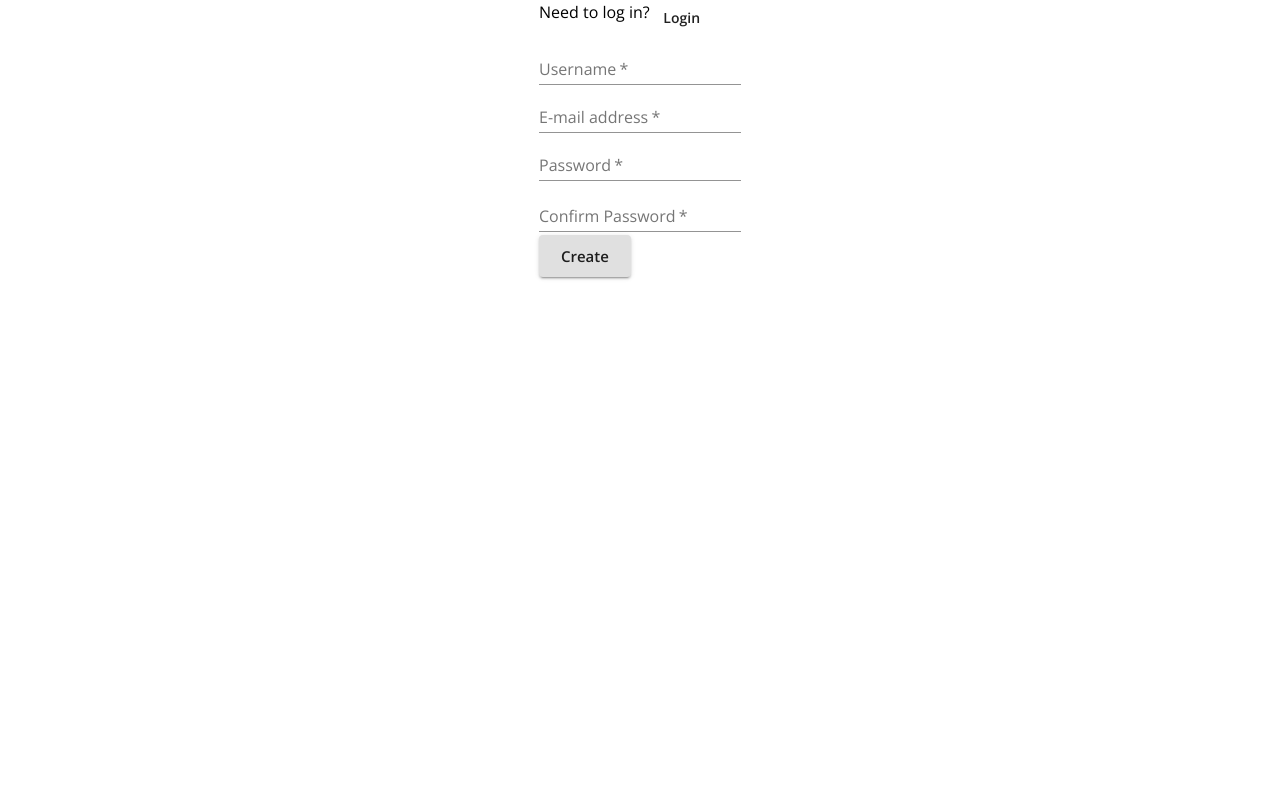
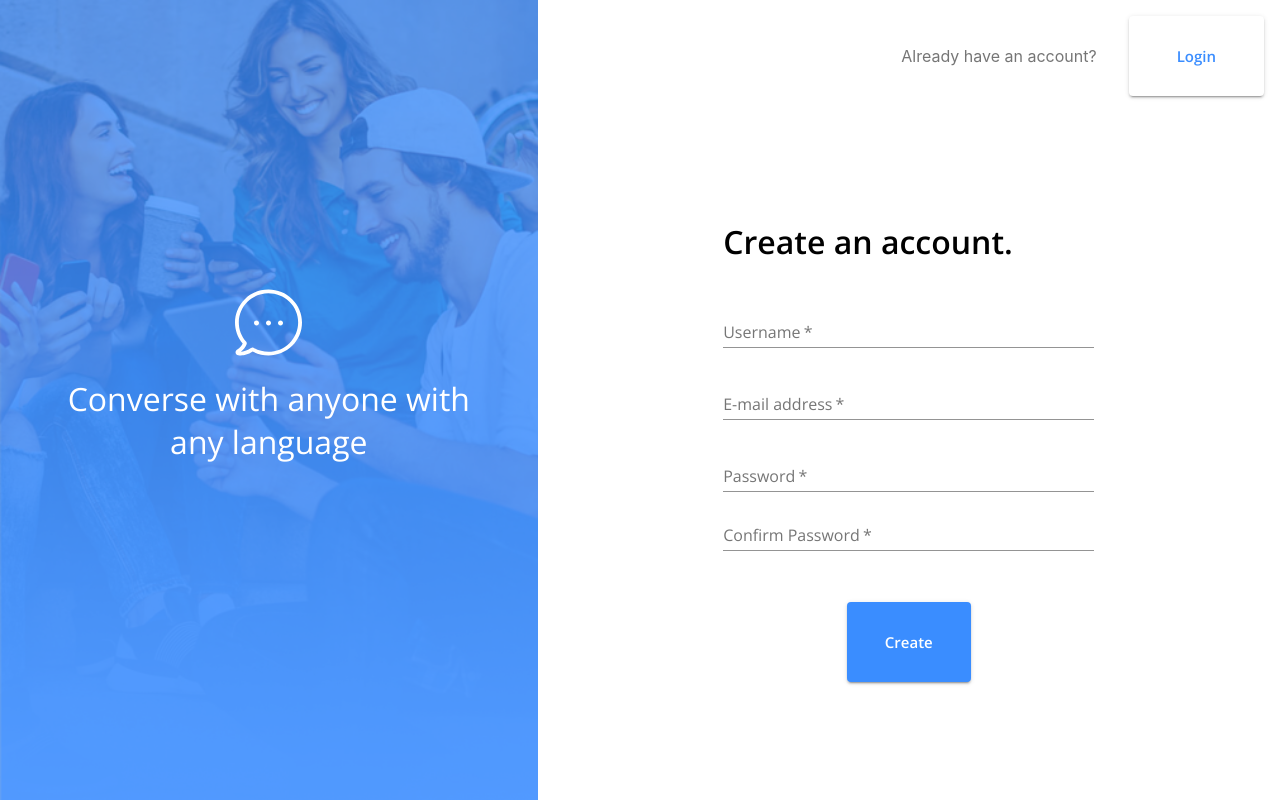
Before and after one commit to 6f1/da7443, a React (Create React App) app in the folder client/: page / in a window 1280 px wide. Built offline with nearby package versions, Linux system fonts and the light colour scheme; no server answers.

Commit message:
Completion of Signup page layout

```diff
--- a/client/src/Login.js
+++ b/client/src/Login.js
@@ -135,7 +135,7 @@ const Login = (props) => {
       <Grid item className={classes.rightPane}>
         <Grid container item justifyContent="flex-end" alignItems="center" className={classes.rightPaneHeader}>
           <p className={classes.rightPaneHeaderText}>Don't have an account?</p>
-          <Button onClick={() => history.push("/register")} variant="contained" size="large" className={classes.rightPaneHeaderBtn}>Create Account</Button>
+          <Button onClick={() => history.push("/register")} variant="contained" size="large" className={classes.rightPaneHeaderBtn}>Create account</Button>
         </Grid>
         <Grid container item className={classes.rightPaneMain}>
           <form onSubmit={handleLogin} className={classes.rightPaneForm}>
--- a/client/src/Signup.js
+++ b/client/src/Signup.js
@@ -4,18 +4,111 @@ import { connect } from "react-redux";
 import {
   Grid,
   Box,
-  Typography,
   Button,
   FormControl,
   TextField,
   FormHelperText,
 } from "@material-ui/core";
+import { makeStyles } from "@material-ui/core/styles";
 import { register } from "./store/utils/thunkCreators";
+
+const useStyles = makeStyles((theme) => ({
+  parentGrid: {
+    height: '100vh'
+  },
+  leftPane: {
+    position: 'relative',
+    overflow: 'hidden',
+    width: '42%',
+    [theme.breakpoints.down('sm')]: {
+      display: 'none'
+    }
+  },
+  leftPaneBgBox: {
+    position : 'absolute',
+    width : "100%",
+    height: "100%",
+    zIndex: 10
+  },
+  leftPaneBgImg: {
+    width: '100%',
+    height: '100%',
+    objectFit: 'cover',
+    objectPosition: 'top'
+  },
+  leftPaneBgFilter: {
+    position : 'absolute',
+    width : "100%",
+    zIndex: 20,
+    backgroundColor: `rgba(${theme.palette.primary.mainRGB}, .75)`,
+    height: '100%'
+  },
+  leftPaneOverlay: {
+    position: 'relative',
+    zIndex: 30,
+    height: '100%',
+  },
+  leftPaneOverlayText: {
+    color : 'white',
+    textAlign: 'center',
+    fontFamily: theme.typography.fontFamily,
+    fontWeight: 100,
+    maxWidth: '75%',
+    marginBottom: '3rem'
+  },
+  rightPane: {
+    width: '58%',
+    [theme.breakpoints.down('sm')]: {
+      width: '100%'
+    }
+  },
+  rightPaneHeader: {
+    height: '10%',
+    padding: '1rem',
+    [theme.breakpoints.down('sm')]: {
+      height: 'auto'
+    }
+  },
+  rightPaneHeaderText: {
+    color : 'rgba(0, 0, 0, 0.54)'
+  },
+  rightPaneHeaderBtn: {
+     marginLeft: '2rem',
+     height: '5rem',
+     color: theme.palette.neutral.contrastText,
+     backgroundColor: theme.palette.neutral.main,
+     padding: '0 3rem'
+  },
+  rightPaneMain: {
+    height: '90%',
+    [theme.breakpoints.down('sm')]: {
+      height: 'auto',
+      padding: '1rem'
+    }
+  },
+  rightPaneForm: {
+    width: '100%'
+  },
+  formText: {
+    width: '100%',
+    textAlign: 'left',
+    fontFamily: theme.typography.fontFamily
+  },
+  formSubmitBtn: {
+    height: '5rem',
+    marginTop: '3rem',
+    padding: '0 3rem'
+  },
+  maxHeight: {
+    height: '100%'
+  }
+}));
 
 const Login = (props) => {
   const history = useHistory();
   const { user, register } = props;
   const [formErrorMessage, setFormErrorMessage] = useState({});
+  const classes = useStyles();
 
   const handleRegister = async (event) => {
     event.preventDefault();
@@ -37,16 +130,28 @@ const Login = (props) => {
   }
 
   return (
-    <Grid container justify="center">
-      <Box>
-        <Grid container item>
-          <Typography>Need to log in?</Typography>
-          <Button onClick={() => history.push("/login")}>Login</Button>
+    <Grid container justify="center" className={classes.parentGrid}>
+      <Grid item className={classes.leftPane}>
+        <Box className={classes.leftPaneBgBox}>
+          <img src={"/assets/bg-img.png"} className={classes.leftPaneBgImg} alt=""/>
+        </Box>
+        <Box className={classes.leftPaneBgFilter}/>
+        <Grid container alignItems="center" justifyContent="center" direction="column" className={classes.leftPaneOverlay}>
+          <object data={"/assets/bubble.svg"} type="image/svg+xml" aria-label="messanger-bubble"/>
+          <h1 className={classes.leftPaneOverlayText}>{"Converse with anyone with any language"}</h1>
         </Grid>
-        <form onSubmit={handleRegister}>
-          <Grid>
-            <Grid>
-              <FormControl>
+      </Grid>
+      <Grid item className={classes.rightPane}>
+        <Grid container item justifyContent="flex-end" alignItems="center" className={classes.rightPaneHeader}>
+          <p className={classes.rightPaneHeaderText}>Already have an account?</p>
+          <Button onClick={() => history.push("/login")} variant="contained" size="large" className={classes.rightPaneHeaderBtn}>Login</Button>
+        </Grid>
+        <Grid container item className={classes.rightPaneMain}>
+          <form onSubmit={handleRegister} className={classes.rightPaneForm}>
+            <Grid container md={true} alignItems="center" justifyContent="center" className={classes.maxHeight}>
+              <Grid container alignItems="center" justifyContent="center" direction="column" item md={6}>
+                <h1 className={classes.formText}>Create an account.</h1>
+                <FormControl  margin="normal" fullWidth={true}>
                   <TextField
                     aria-label="username"
                     label="Username"
@@ -55,9 +160,7 @@ const Login = (props) => {
                     required
                   />
                 </FormControl>
-            </Grid>
-            <Grid>
-              <FormControl>
+                <FormControl margin="normal" fullWidth={true}>
                   <TextField
                     label="E-mail address"
                     aria-label="e-mail address"
@@ -66,9 +169,7 @@ const Login = (props) => {
                     required
                   />
                 </FormControl>
-            </Grid>
-            <Grid>
-              <FormControl error={!!formErrorMessage.confirmPassword}>
+                <FormControl error={!!formErrorMessage.confirmPassword}  margin="normal" fullWidth={true}>
                   <TextField
                     aria-label="password"
                     label="Password"
@@ -81,9 +182,7 @@ const Login = (props) => {
                     {formErrorMessage.confirmPassword}
                   </FormHelperText>
                 </FormControl>
-            </Grid>
-            <Grid>
-              <FormControl error={!!formErrorMessage.confirmPassword}>
+                <FormControl error={!!formErrorMessage.confirmPassword} fullWidth={true}>
                   <TextField
                     label="Confirm Password"
                     aria-label="confirm password"
@@ -96,13 +195,16 @@ const Login = (props) => {
                     {formErrorMessage.confirmPassword}
                   </FormHelperText>
                 </FormControl>
-            </Grid>
-            <Button type="submit" variant="contained" size="large">
+                <Grid container md={4}>
+                  <Button type="submit" variant="contained" size="large" fullWidth={true} color="primary" className={classes.formSubmitBtn}>
                     Create
                   </Button>
                 </Grid>
+              </Grid>
+            </Grid>
           </form>
-      </Box>
+        </Grid>
+      </Grid>
     </Grid>
   );
 };
```
Lines whose indentation alone changed are shown as unchanged.
